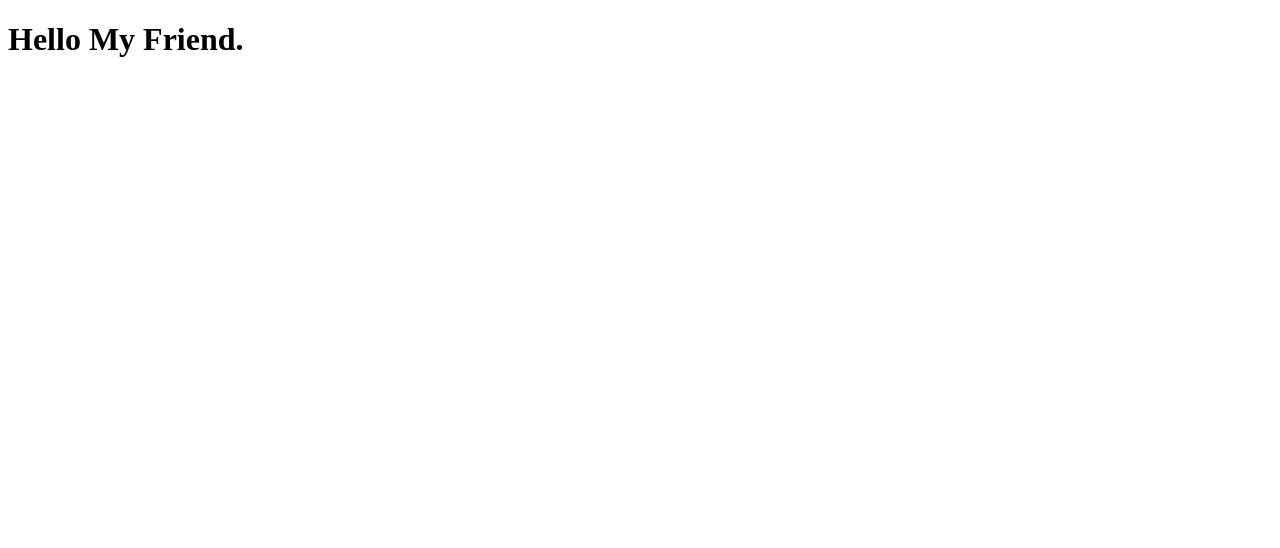
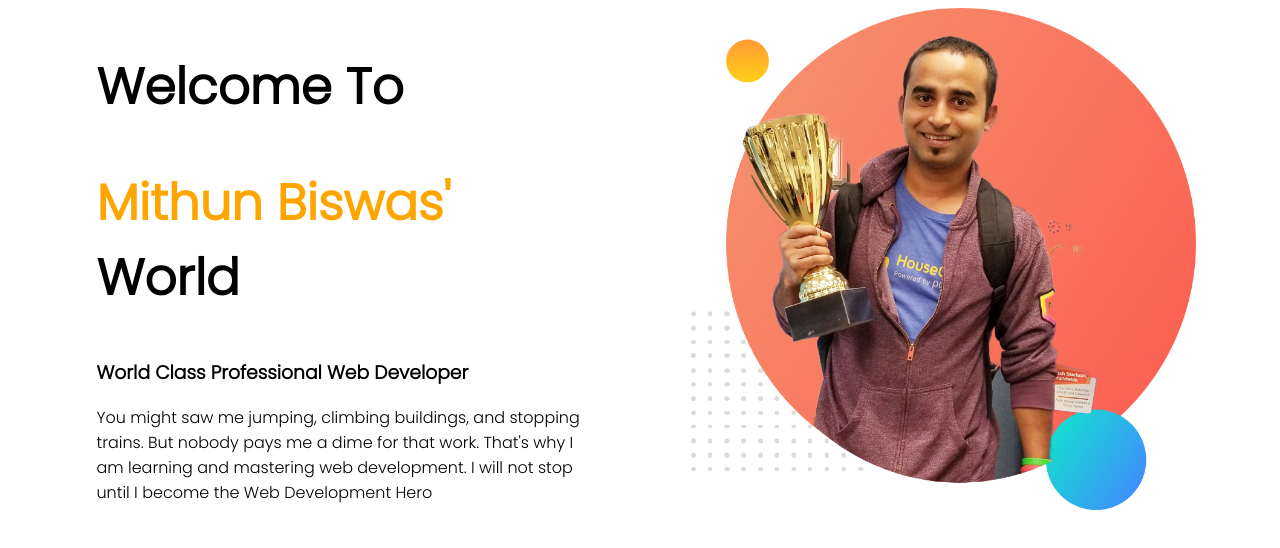
Before and after one commit to mithunbiswasbu92/Web-project, a plain HTML site: page index.html in a window 1280 px wide. Drawn offline with Linux system fonts and the light colour scheme.

Commit message:
added top part of the page

```diff
--- a/index.html
+++ b/index.html
@@ -3,9 +3,22 @@
 <head>
     <meta charset="UTF-8">
     <meta name="viewport" content="width=device-width, initial-scale=1.0">
-    <title>Document</title>
+    <title>Mithun's Portfolio</title>
+    <link rel="preconnect" href="https://fonts.gstatic.com">
+<link href="https://fonts.googleapis.com/css2?family=Poppins:wght@300&display=swap" rel="stylesheet">
+    <link rel="stylesheet" href="style.css">
 </head>
 <body>
-    <h1>Hello My Friend.</h1>
+    <section>
+        <div class="half-width">
+            <h1>Welcome To</h1>
+            <h1> <span class="name-highlite">Mithun Biswas' </span>World</h1>
+            <h3>World Class Professional Web Developer</h3>
+            <p>You might saw me jumping, climbing buildings, and stopping trains. But nobody pays me a dime for that work. That's why I am learning and mastering web development. I will not stop until I become the Web Development Hero</p>
+        </div>
+        <div class="half-width">
+            <img src="images/jhankar.png">
+        </div>
+    </section>
 </body>
 </html>
--- /dev/null
+++ b/style.css
@@ -0,0 +1,18 @@
+body{
+    font-family: 'Poppins', sans-serif;
+}
+h1 {
+    font-size: 50px;
+}
+.name-highlite{
+    color: orange;
+}
+.half-width{
+    width: 40%;
+    float: left;
+    margin-left: 5%;
+    padding-left: 2%;
+}
+.half-width img{
+    width: 100%;
+}
```
Also changed, not shown: images/jhankar.png (added), images/jhankar2.png (added).
